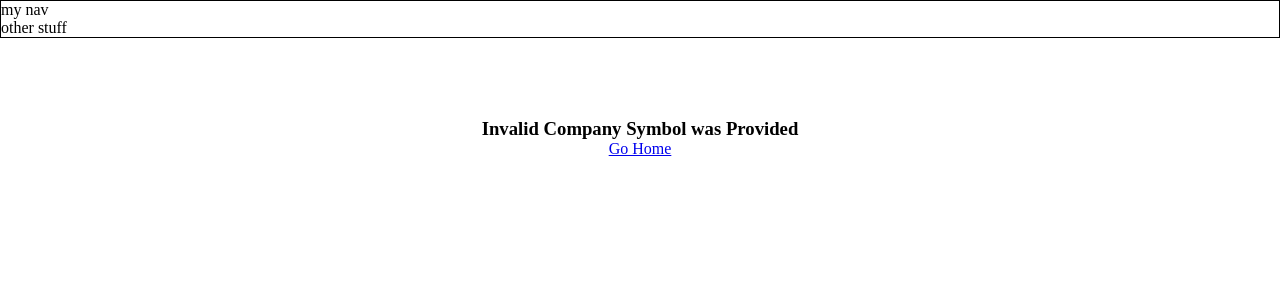
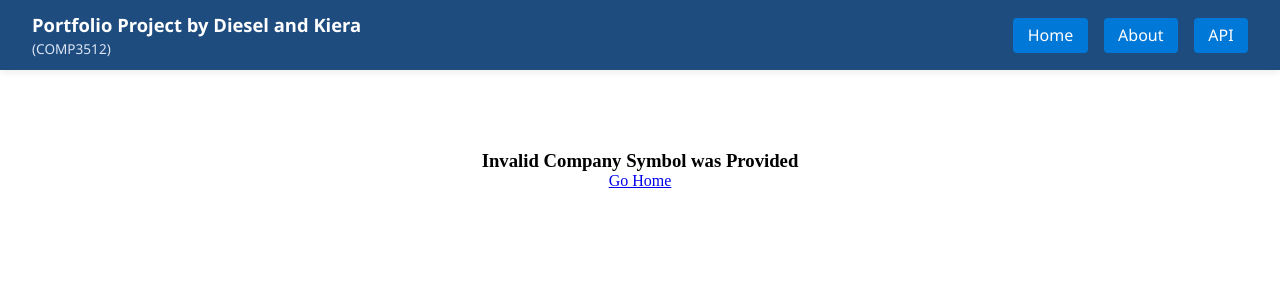
Before and after one commit to kd1012/comp3512Assign1, a PHP site: page /companyPage.php in a window 1280 px wide. Shown: the top 300 px of the page. Run offline with PHP 8.4, Linux system fonts and the light colour scheme.

Commit message:
added header

```diff
--- a/companyPage.php
+++ b/companyPage.php
@@ -71,7 +71,7 @@
  * Builds the financials table from the finance info.
  */
 function mkFinanceTbl($finData) {
-    echo "<table>";
+    echo '<table class="finance-table">';
 
     // Year is special
     echo "<tr>";
@@ -148,10 +148,11 @@
 <head>
     <?php require_once "includes/meta.inc.php";?>
     <link rel="stylesheet" href="css/companyPage.css">
+    <link rel="stylesheet" href="css/header.css">
 </head>
-<body>
+<body id="companybody">
     <?php require_once "includes/header.inc.php";?>
-    <main>
+    <main class="company-container">
         <?php if (!$hasValidData) { ?>
 
             <div id="symbol_err">
--- a/css/header.css
+++ b/css/header.css
@@ -1,5 +1,107 @@
-header {
+/* ============================================================
+   HEADER STYLES — matches site theme
+============================================================ */
+:root {
+  --primary-color: #1f4c7f;
+  --accent-color: #0078d7;
+  --text-color: #1e293b;
+  --bg-color: #f9fafc;
+  --light-bg: #ffffff;
+  --muted-text: #64748b;
+  --radius: 8px;
+  --shadow: 0 2px 8px rgba(0, 0, 0, 0.08);
+  --font-family: "Segoe UI", Roboto, Helvetica, Arial, sans-serif;
+}
 
-    border: 1px solid #000; /* FOR TESTING */
-    width: 100%
+/* ============================
+   HEADER CONTAINER
+============================ */
+.site-header {
+  background-color: var(--primary-color);
+  color: #ffffff;
+  display: flex;
+  justify-content: space-between;
+  align-items: center;
+  padding: 0.75rem 2rem;
+  box-shadow: var(--shadow);
+  font-family: var(--font-family);
+  position: sticky;
+  top: 0;
+  z-index: 100;
 }
+
+/* ============================
+   LEFT SIDE: TITLE
+============================ */
+.header-title {
+  font-size: 1.15rem;
+  font-weight: 600;
+  white-space: nowrap;
+}
+
+.header-subtitle {
+  display: block;
+  font-size: 0.85rem;
+  color: #dce6f5;
+  margin-top: 0.15rem;
+}
+
+/* ============================
+   RIGHT SIDE: NAVIGATION
+============================ */
+.nav-links {
+  display: flex;
+  align-items: center;
+  gap: 1rem;
+}
+
+.nav-links a {
+  background-color: var(--accent-color);
+  color: #ffffff;
+  text-decoration: none;
+  font-weight: 500;
+  padding: 0.4rem 0.9rem;
+  border-radius: 4px;
+  transition: background-color 0.2s ease, transform 0.1s ease;
+}
+
+.nav-links a:hover {
+  background-color: #005fa3;
+  transform: translateY(-1px);
+}
+
+.nav-links a:active {
+  transform: translateY(0);
+}
+
+/* ============================
+   RESPONSIVE LAYOUT
+============================ */
+@media (max-width: 700px) {
+  .site-header {
+    flex-direction: column;
+    align-items: flex-start;
+    gap: 0.5rem;
+    padding: 1rem;
+  }
+
+  .nav-links {
+    width: 100%;
+    justify-content: space-around;
+    flex-wrap: wrap;
+  }
+
+  .header-title {
+    font-size: 1rem;
+  }
+
+  .header-subtitle {
+    font-size: 0.8rem;
+  }
+
+  .nav-links a {
+    flex: 1;
+    text-align: center;
+    margin: 0.2rem 0;
+  }
+}
--- a/includes/header.inc.php
+++ b/includes/header.inc.php
@@ -1,4 +1,12 @@
-<header>
-<nav>my nav</nav>
-other stuff
+<header class="site-header">
+  <div class="header-left">
+    <div class="header-title">Portfolio Project by Diesel and Kiera</div>
+    <div class="header-subtitle">(COMP3512)</div>
+  </div>
+
+  <nav class="nav-links">
+    <a href="index.php">Home</a>
+    <a href="aboutPage.php">About</a>
+    <a href="apiTester.php">API</a>
+  </nav>
 </header>
```
Also changed, not shown: index.php (+1 -32 lines).
